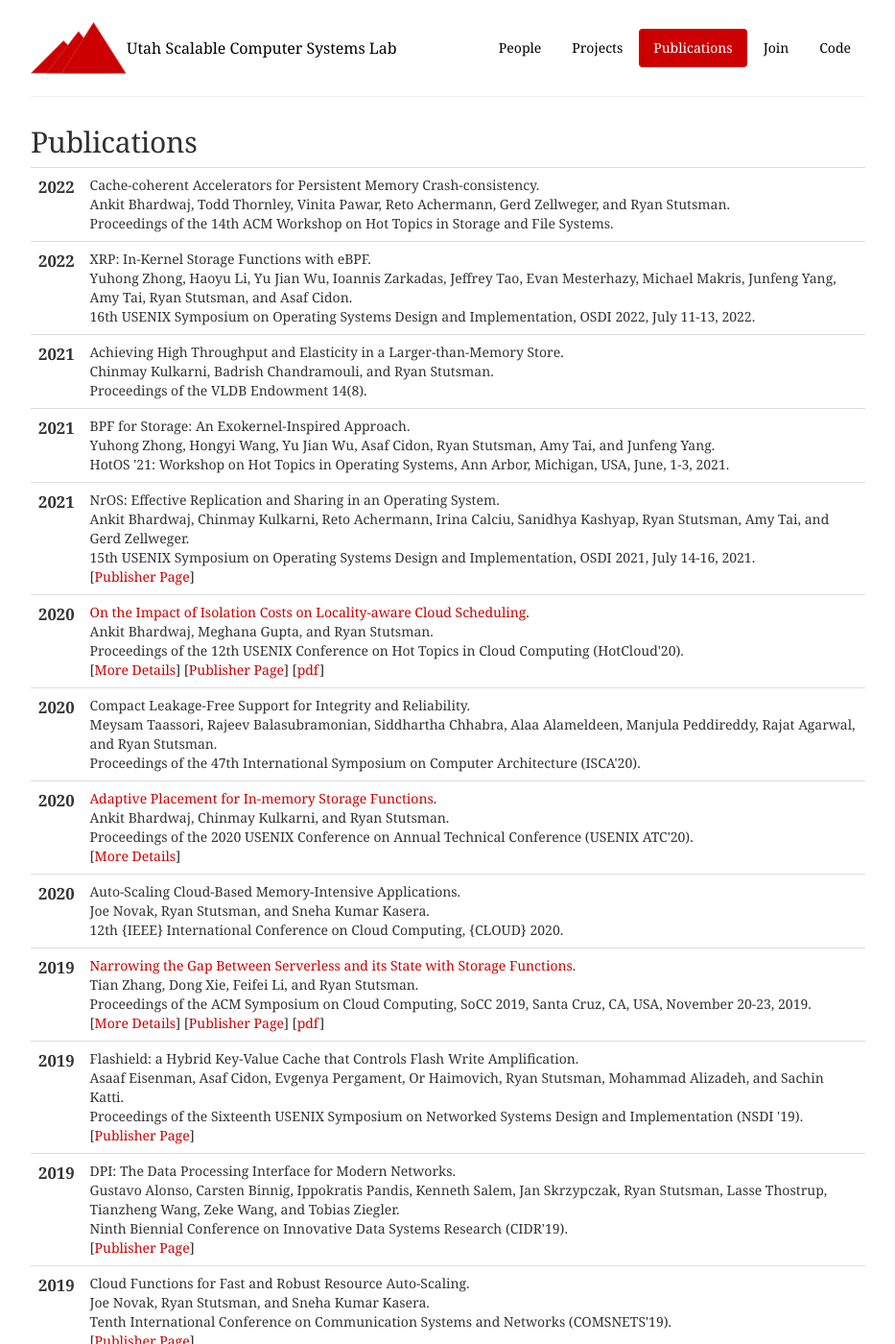
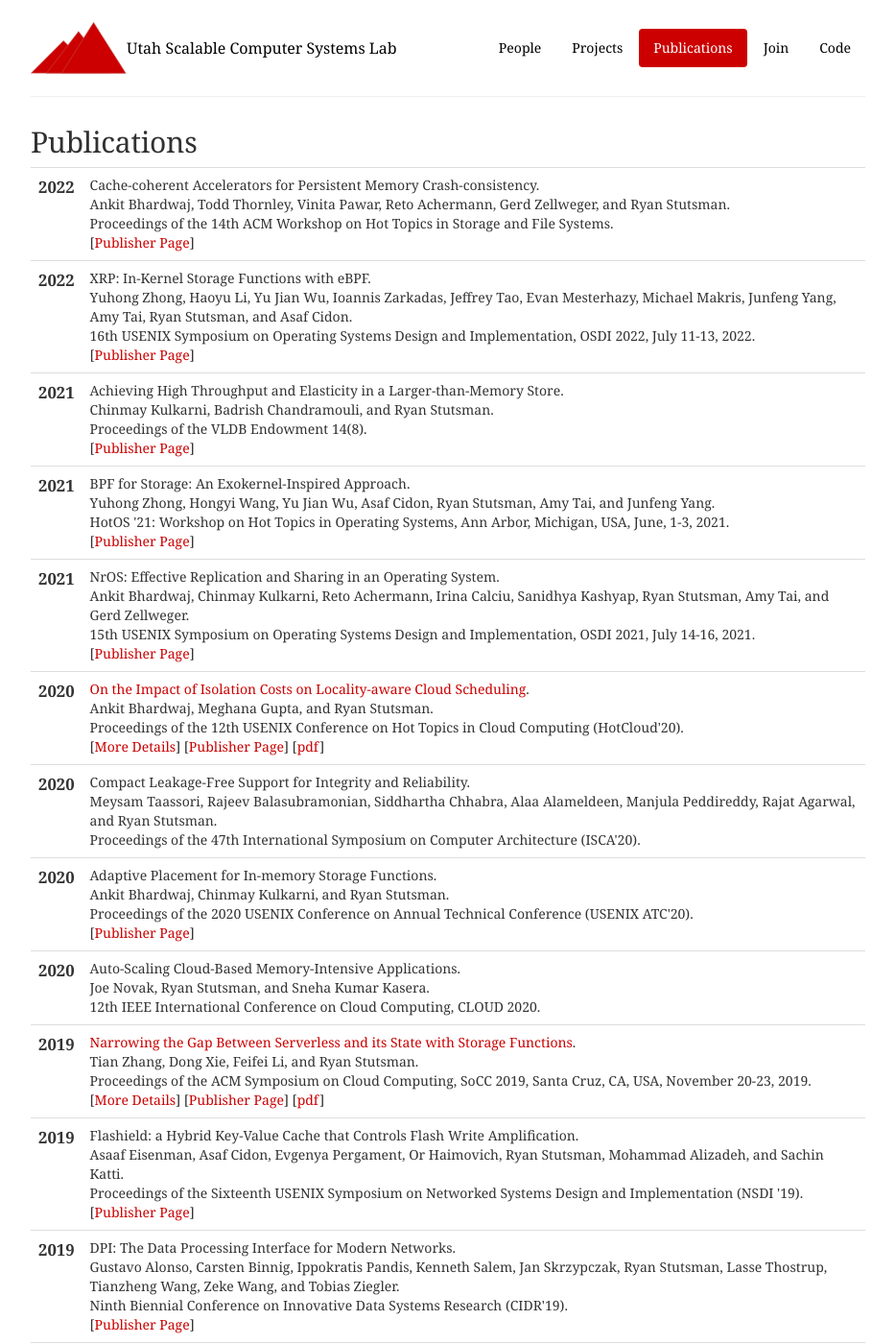
Before and after one commit to utah-scs/utah-scs.github.io, a Jekyll site: the page built from publications.html, in a window 1280 px wide and 1400 px high. Shown: the whole window at 96% size, without its empty margins (173-1106 px from the left). Built offline with Jekyll 4.4.1, drawn with Linux system fonts in a browser that asks for light colours.

Commit message:
Update some URLs for bib entries.

```diff
--- a/_includes/pubs.html
+++ b/_includes/pubs.html
@@ -19,6 +19,7 @@
 			<span class="venuetype"></span><span class="venue">Proceedings of the 14th ACM Workshop on Hot Topics in Storage and File Systems</span>.
 			<br />
 			<span class="links">
+				[<a href="https://dl.acm.org/doi/10.1145/3538643.3539752">Publisher Page</a>]
 			</span>
 		</td>
 	</tr>
@@ -41,6 +42,7 @@
 			<span class="venuetype"></span><span class="venue">16th USENIX Symposium on Operating Systems Design and Implementation, OSDI 2022, July 11-13, 2022</span>.
 			<br />
 			<span class="links">
+				[<a href="https://www.usenix.org/conference/osdi22/presentation/zhong">Publisher Page</a>]
 			</span>
 		</td>
 	</tr>
@@ -63,6 +65,7 @@
 			<span class="venuetype"></span><span class="venue">Proceedings of the VLDB Endowment 14(8)</span>.
 			<br />
 			<span class="links">
+				[<a href="https://www.microsoft.com/en-us/research/publication/achieving-high-throughput-and-elasticity-in-a-larger-than-memory-store/">Publisher Page</a>]
 			</span>
 		</td>
 	</tr>
@@ -85,6 +88,7 @@
 			<span class="venuetype"></span><span class="venue">HotOS '21: Workshop on Hot Topics in Operating Systems, Ann Arbor, Michigan, USA, June, 1-3, 2021</span>.
 			<br />
 			<span class="links">
+				[<a href="https://dl.acm.org/doi/10.1145/3458336.3465290">Publisher Page</a>]
 			</span>
 		</td>
 	</tr>
@@ -170,7 +174,7 @@
 		</td>
 		<td class="publication">
 			<span class="pubtitle">
-				<a href="projects/bhardwaj_asfp">Adaptive Placement for In-memory Storage Functions</a>.
+				Adaptive Placement for In-memory Storage Functions.
 			</span><br />
 			<span class="authors">
 				Ankit Bhardwaj, Chinmay Kulkarni, and Ryan Stutsman.
@@ -178,8 +182,7 @@
 			<span class="venuetype"></span><span class="venue">Proceedings of the 2020 USENIX Conference on Annual Technical Conference (USENIX ATC'20)</span>.
 			<br />
 			<span class="links">
-				[<a href="projects/bhardwaj_asfp">More Details</a>]
-
+				[<a href="https://www.usenix.org/conference/atc20/presentation/bhardwaj">Publisher Page</a>]
 			</span>
 		</td>
 	</tr>
@@ -199,7 +202,7 @@
 			<span class="authors">
 				Joe Novak, Ryan Stutsman, and Sneha Kumar Kasera.
 			</span><br />
-			<span class="venuetype"></span><span class="venue">12th {IEEE} International Conference on Cloud Computing, {CLOUD} 2020</span>.
+			<span class="venuetype"></span><span class="venue">12th IEEE International Conference on Cloud Computing, CLOUD 2020</span>.
 			<br />
 			<span class="links">
 			</span>
```
Also changed, not shown: _data/pubs.yml (+7 -7 lines), bib/pubs.bib (+8 -2 lines).
